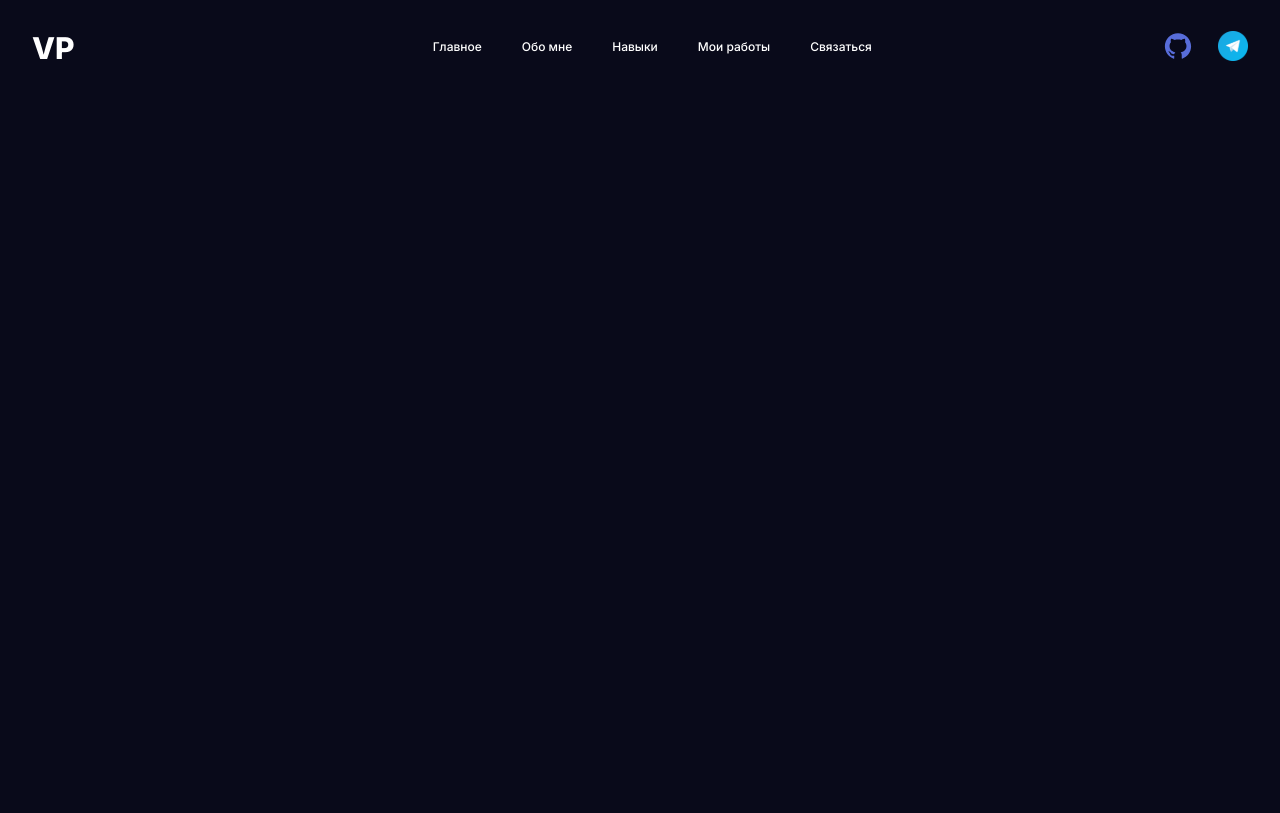
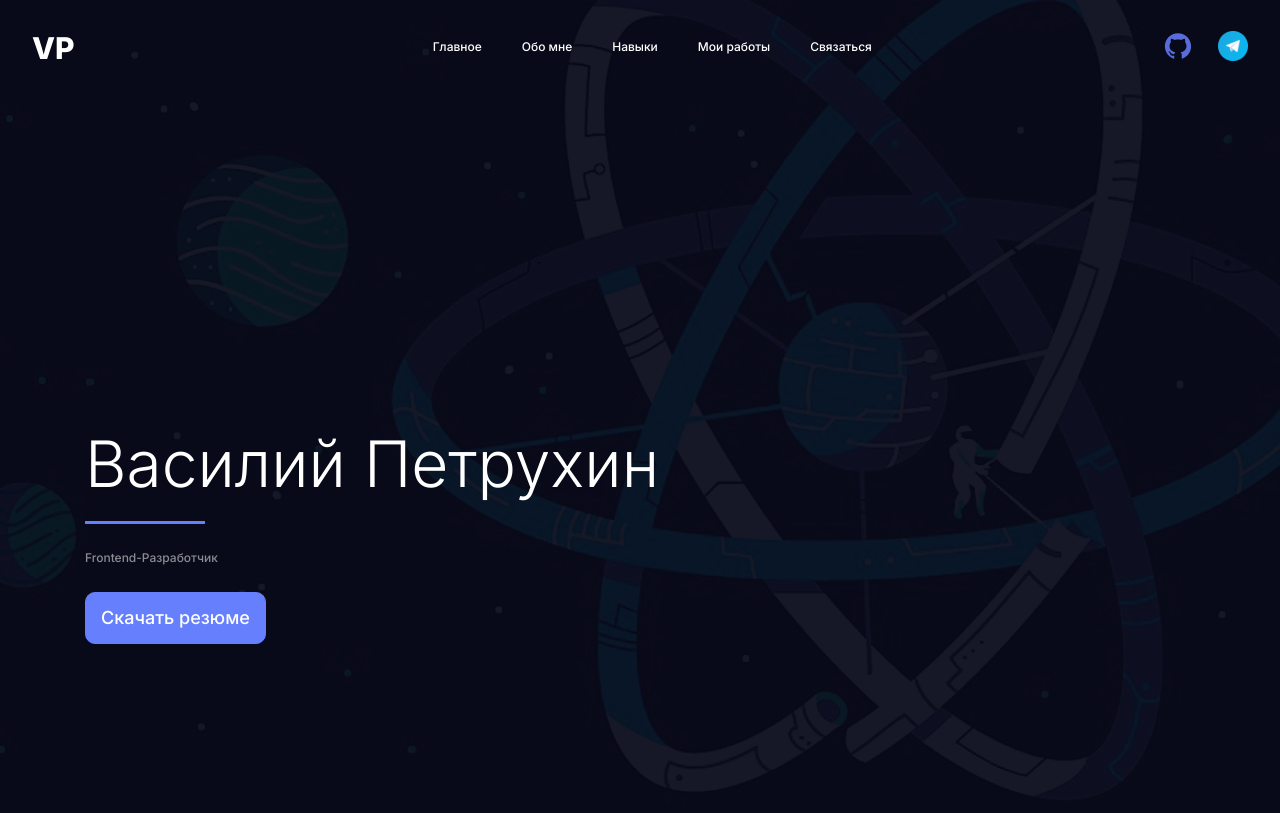
Before and after one commit to vpetrukhin/Portfolio, a React (Create React App) app: page / in a window 1280 px wide. Built offline with nearby package versions, Linux system fonts and the light colour scheme.

Commit message:
add Main section

```diff
--- a/src/app/App.tsx
+++ b/src/app/App.tsx
@@ -1,11 +1,10 @@
-import { Header } from 'widgets/Header/Header';
+import { Main } from 'sections/Main';
+
 
 function App() {
   return (
     <div className="app">
-      <Header />
-
-      {/* <Main /> */}
+      <Main />
     </div>
   );
 }
--- /dev/null
+++ b/src/sections/Main/ui/Main.module.scss
@@ -0,0 +1,37 @@
+.Main {
+    height: 813px;
+
+    padding-bottom: 170px;
+
+    background: url('../../../assets/main-img.png') center/cover no-repeat;
+}
+
+.content {
+    height: calc(100% - 65px);
+    display: flex;
+    align-items: flex-end;
+    justify-content: flex-start;
+}
+
+.offer {
+    margin-left: 85px;
+}
+
+.title {
+    margin: 0;
+    margin-bottom: 20px;
+}
+
+.line {
+    width: 120px;
+    height: 3px;
+
+    margin-bottom: 25px;
+
+    background-color: var(--color-ascent);
+}
+
+.subTitle {
+    margin: 0;
+    margin-bottom: 25px;
+}
--- a/src/sections/Main/ui/Main.tsx
+++ b/src/sections/Main/ui/Main.tsx
@@ -1,9 +1,10 @@
+import { Header } from 'widgets/Header/Header';
 import { classNames } from 'shared/lib/classNames/classNames';
-import { Title } from 'shared/ui/Title/Title';
-import { Text } from 'shared/ui/Text/Text';
-import { Button } from 'shared/ui/Button/Button';
 import {Sections} from 'shared/config/nav/items'
 import cls from './Main.module.scss';
+import { Button } from 'shared/ui/Button/Button';
+import { Text } from 'shared/ui/Text/Text';
+import { Title, TitleTheme } from 'shared/ui/Title/Title';
 
 interface MainProps {
     className?: string;
@@ -14,21 +15,18 @@ export const Main = (props: MainProps) => {
 
     return (
         <section id={`#${Sections.MAIN}`} className={classNames(cls.Main, {}, [className])}>
-            <div className={cls.offer}>
-                <Text className={cls.text} text="Это" isGreen />
-                <Title className={cls.title} text="Петрухин Василий" isBottomTagLeft />
-                <Text className={cls.text} text="Фронтенд-разработчик" isGreen />
+            <Header />
+            <div className={cls.content}>
+                <div className={cls.offer}>
+                    <Title className={cls.title} text="Василий Петрухин" theme={TitleTheme.SMALL} />
+                    <div className={cls.line} />
+                    <Text
+                        className={cls.subTitle}
+                        text="Frontend-Разработчик"
+                    />
+                    <Button>Скачать резюме</Button>
+                </div>
             </div>
-            <Button>
-                <a
-                    href="https://hh.ru/resume/dd24b4cfff08ebf33f0039ed1f6a7377315058"
-                    target="_blank"
-                    rel="noopener noreferrer"
-                    className={cls.link}
-                >
-                    {'<Моё резюме/>'}
-                </a>
-            </Button>
         </section>
     );
 };
--- a/src/shared/ui/Text/Text.module.scss
+++ b/src/shared/ui/Text/Text.module.scss
@@ -1,35 +1,24 @@
-.Text {
-    margin: 0;
-    position: relative;
+// .Text {}
+
+.small {
+    font: var(--font-s);
+}
+.medium {
+    font: var(--font-m);
+}
+.large {
+    font: var(--font-l);
+}
+.extralarge {
+    font: var(--font-xl);
 }
 
-.Text.vertical {
-    min-height: 90px;
-
-    padding-left: 40px;
-
-    display: flex;
-    align-items: center;
+.primary {
+    color: var(--color-primary);
 }
-
-.content {
-    display: inline-block;
-    &.isGreen {
-        color: var(--color-light-green);
-    }
+.secondary {
+    color: var(--color-secondary);
 }
-
-.tag {
-    font: var(--font-s);
+.ascent {
+    color: var(--color-ascent);
 }
-
-.tag.vertical {
-    position: absolute;
-    left: 0;
-    &.top {
-        top: 0;
-    }
-    &.bottom {
-        bottom: 0;
-    }
-}
--- a/src/shared/ui/Text/Text.tsx
+++ b/src/shared/ui/Text/Text.tsx
@@ -1,27 +1,29 @@
 import { classNames } from 'shared/lib/classNames/classNames';
 import cls from './Text.module.scss';
 
-
-export enum TextTagPosition {
-    VERTICAL = 'vertical',
-    HORIZONTAL = 'horizontal',
+export enum TextSize {
+    'S' = 'small',
+    'M' = 'medium',
+    'L' = 'large',
+    'XL' = 'extralarge',
 }
 
+export enum TextColor {
+    'PRIMARY' = 'primary',
+    'SECONDARY'= 'secondary',
+    'ASCENT' = 'ascent',
+}
 interface TextProps {
     className?: string;
-    text?: string;
-    position?: TextTagPosition;
-    isGreen?: boolean;
+    text: string;
+    size?: TextSize;
+    color?: TextColor;
 }
 
 export const Text = (props: TextProps) => {
-    const { className, text, position = TextTagPosition.HORIZONTAL, isGreen } = props;
+    const { className, text, size = TextSize.S, color = TextColor.SECONDARY } = props;
 
     return (
-        <div className={classNames(cls.Text, {}, [className, cls[position]])}>
-            <span className={classNames(cls.tag, {}, [cls[position], cls.top])}>{'<p>'}</span>
-            <p className={classNames(cls.content, {[cls.isGreen]: isGreen}, [])}>{text}</p>
-            <span className={classNames(cls.tag, {}, [cls[position], cls.bottom])}>{'</p>'}</span>
-        </div>
+        <p className={classNames(cls.Text, {}, [cls[size], cls[color], className])}>{text}</p>
     );
 };
--- a/src/shared/ui/Title/Title.module.scss
+++ b/src/shared/ui/Title/Title.module.scss
@@ -1,23 +1,14 @@
-.Title {
-    margin: 0;
-    padding: 40px 0 40px 30px;
-    color: var(--color-white);
-    position: relative;
+// .Title {}
+
+.section {
+    font-weight: 800;
+    font-size: 109px;
+    line-height: 132px;
+    color: #222231;
 }
-
-.tag {
-    position: absolute;
-    font: var(--font-m);
-    color: var(--color-grey);
-
-    &_top {
-        left: 0;
-        top: 0;
-    }
-    &_bottom {
-        bottom: 0;
-    }
-    &_left {
-        left: 0;
-    }
+.small {
+    font-weight: 300;
+    font-size: 64px;
+    line-height: 75px;
+    color: var(--color-primary);
 }
--- a/src/shared/ui/Title/Title.tsx
+++ b/src/shared/ui/Title/Title.tsx
@@ -1,58 +1,36 @@
 import { classNames } from 'shared/lib/classNames/classNames';
 import cls from './Title.module.scss';
 
-type TagNames = 'h1' | 'h2' | 'h3' | 'h4';
+type TagNames = 'h1' | 'h2';
+
+export enum TitleTheme {
+    'SECTION' = 'section',
+    'SMALL' = 'small',
+}
 
 interface TitleProps {
     className?: string;
     tagName?: TagNames;
-    isBottomTagLeft?: boolean;
     text: string;
+    theme?: TitleTheme;
 }
 
 export const Title = (props: TitleProps) => {
-    const { className, tagName = 'h1', text, isBottomTagLeft } = props;
+    const { className, tagName = 'h1', text, theme = TitleTheme.SMALL } = props;
 
-    const getTitleByTagname = (tagName: TagNames): JSX.Element => {
+    const generatedTitle = (tagName: TagNames): JSX.Element => {
         switch (tagName) {
             case 'h1': {
-                return (
-                    <h1 className={classNames(cls.Title, {}, [className])}>
-                        <span className={classNames(cls.tag, {}, [cls.tag_top])}>{`<${tagName}>`}</span>
-                        {`${text}`}
-                        <span className={classNames(cls.tag, { [cls.tag_left]: isBottomTagLeft }, [cls.tag_bottom])}>{`</${tagName}>`}</span>
-                    </h1>
-                )
+                return <h1 className={classNames(cls.Title, {}, [cls[theme], className])}>{text}</h1>
             }
             case 'h2': {
-                return (
-                    <h2 className={classNames(cls.Title, {}, [className])}>
-                        <span className={classNames(cls.tag, {}, [cls.tag_top])}>{`<${tagName}>`}</span>
-                        {`${text}`}
-                        <span className={classNames(cls.tag, { [cls.tag_left]: isBottomTagLeft }, [cls.tag_bottom])}>{`</${tagName}>`}</span>
-                    </h2>
-                )
+                return <h2 className={classNames(cls.Title, {}, [cls[theme], className])}>{text}</h2>
             }
-            case 'h3': {
-                return (
-                    <h3 className={classNames(cls.Title, {}, [className])}>
-                        <span className={classNames(cls.tag, {}, [cls.tag_top])}>{`<${tagName}>`}</span>
-                        {`${text}`}
-                        <span className={classNames(cls.tag, { [cls.tag_left]: isBottomTagLeft }, [cls.tag_bottom])}>{`</${tagName}>`}</span>
-                    </h3>
-                )
-            }
-            case 'h4': {
-                return (
-                    <h4 className={classNames(cls.Title, {}, [className])}>
-                        <span className={classNames(cls.tag, {}, [cls.tag_top])}>{`<${tagName}>`}</span>
-                        {`${text}`}
-                        <span className={classNames(cls.tag, { [cls.tag_left]: isBottomTagLeft }, [cls.tag_bottom])}>{`</${tagName}>`}</span>
-                    </h4>
-                )
+            default: {
+                return <h1 className={classNames(cls.Title, {}, [cls[theme], className])}>{text}</h1>
             }
         }
     }
 
-    return getTitleByTagname(tagName);
+    return generatedTitle(tagName);
 };
```
Also changed, not shown: src/assets/main-img.png (added).
